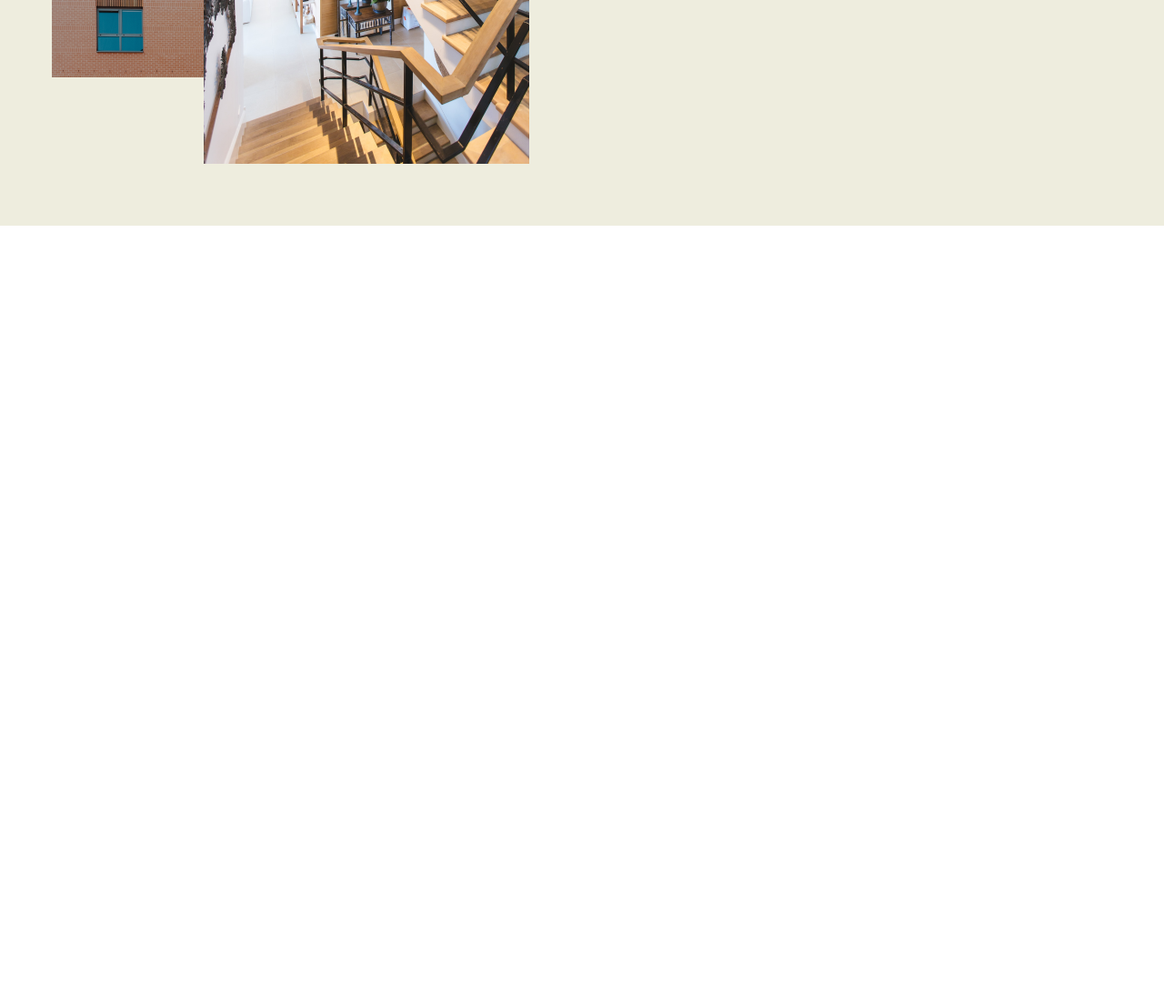
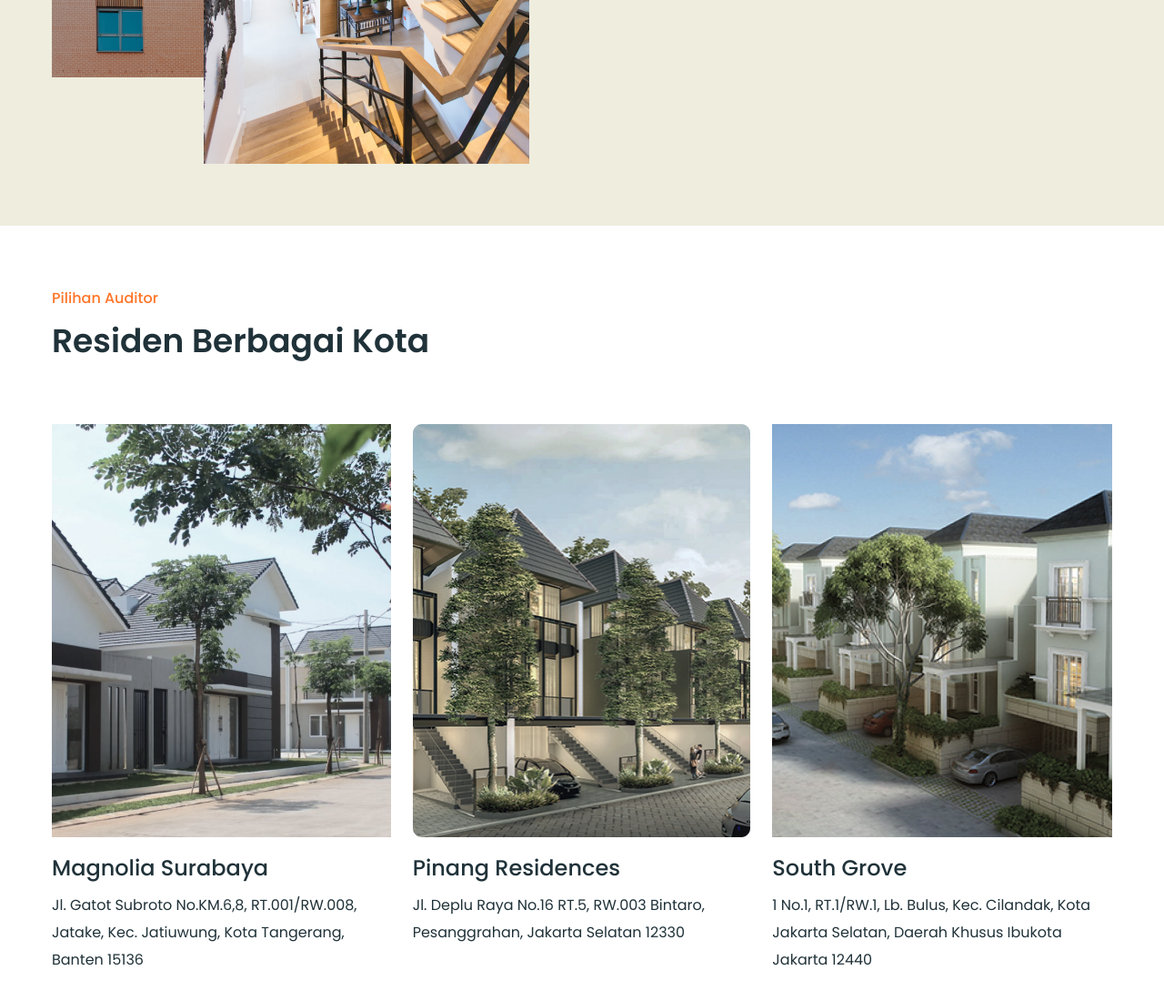
Before and after one commit to Sijan666/omahFigma, a website: page index.html in a window 1280 px wide. Shown: the part 2059-3159 px from the top of the page at 91% size. Before the commit the page ends 2307 px from the top, so only its background shows below. Drawn offline with Linux system fonts and the light colour scheme.

Commit message:
add: berbagai section

```diff
--- a/index.html
+++ b/index.html
@@ -112,5 +112,36 @@
         </div>
     </section>
     <!-- favorit part end -->
+    <!-- Berbagai part start -->
+    <section class="berbagai">
+        <div class="container">
+            <h4 class="font-Poppins text-[#FF7527] font-medium text-base">Pilihan Auditor</h4>
+            <h3 class="font-Poppins font-semibold text-[36px] text-[#203239] pt-2">Residen Berbagai Kota</h3>
+            <div class="flex justify-between pt-16 gap-x-6 items-start!">
+                <div class="">
+                    <div class="img">
+                        <img src="images/b1.png" alt="">
+                    </div>
+                    <h4 class="pt-4 pb-2 text-[24px] font-medium text-[#203239] font-Poppins">Magnolia Surabaya</h4>
+                    <p class="text-[#203239] text-base font-Poppins leading-7.5 w-89">Jl. Gatot Subroto No.KM.6,8, RT.001/RW.008, Jatake, Kec. Jatiuwung, Kota Tangerang, Banten 15136</p>
+                </div>
+                <div class="">
+                    <div class="img">
+                        <img src="images/b2.png" alt="">
+                    </div>
+                    <h4 class="pt-4 pb-2 text-[24px] font-medium text-[#203239] font-Poppins">Pinang Residences</h4>
+                    <p class="text-[#203239] text-base font-Poppins leading-7.5 w-89">Jl. Deplu Raya No.16 RT.5, RW.003 Bintaro, Pesanggrahan, Jakarta Selatan 12330</p>
+                </div>
+                <div class="">
+                    <div class="img">
+                        <img src="images/b3.png" alt="">
+                    </div>
+                    <h4 class="pt-4 pb-2 text-[24px] font-medium text-[#203239] font-Poppins">South Grove</h4>
+                    <p class="text-[#203239] text-base font-Poppins leading-7.5 w-89">1 No.1, RT.1/RW.1, Lb. Bulus, Kec. Cilandak, Kota Jakarta Selatan, Daerah Khusus Ibukota Jakarta 12440</p>
+                </div>
+            </div>
+        </div>
+    </section>
+    <!-- Berbagai part end -->
 </body>
 </html>
--- a/src/input.css
+++ b/src/input.css
@@ -23,3 +23,8 @@
     @apply py-17 bg-[#EEEDDE]
 }
 /* favorit part */
+/* berbagai part */
+.berbagai{
+    @apply py-17
+}
+/* berbagai part */
```
Also changed, not shown: images/b1.png (added), images/b2.png (added), images/b3.png (added), src/output.css.
